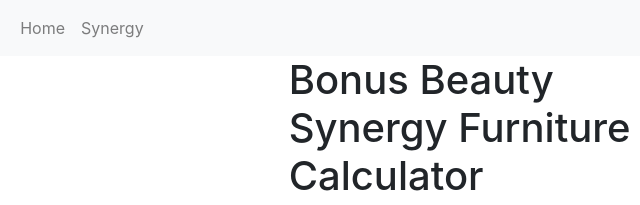
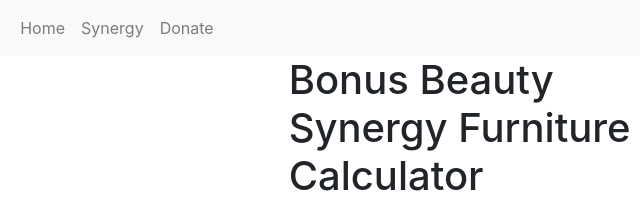
Before and after one commit to aice09/dinetogether_calc, a website: page beauty.html in a window 1280 px wide. Shown: the top 205 px of the page, 153-793 px from the left. Drawn offline with nearby package versions, Linux system fonts and the light colour scheme.

Commit message:
Add donate link to navbar

```diff
--- a/beauty.html
+++ b/beauty.html
@@ -69,7 +69,9 @@
             <li class="nav-item">
                 <a class="nav-link" href="beauty.html">Synergy</a>
             </li>
-
+            <li class="nav-item">
+                <a class="nav-link" href="tip.html">Donate</a>
+            </li>
           </ul>
           <form class="form-inline my-2 my-lg-0">
             <!-- <input class="form-control mr-sm-2" type="search" placeholder="Search" aria-label="Search"> -->
```
Also changed, not shown: index.html (+3 -1 lines), tip.html (+3 -1 lines).
